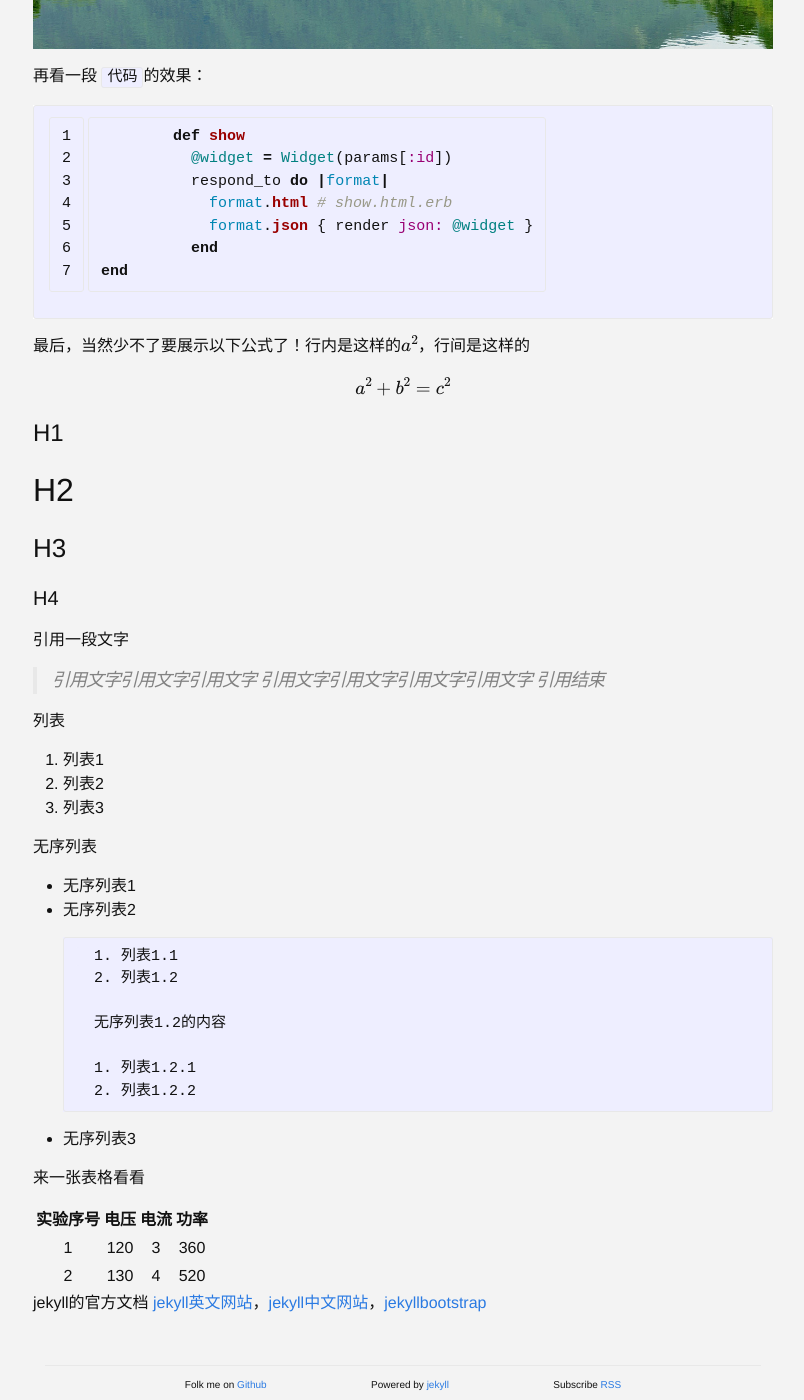
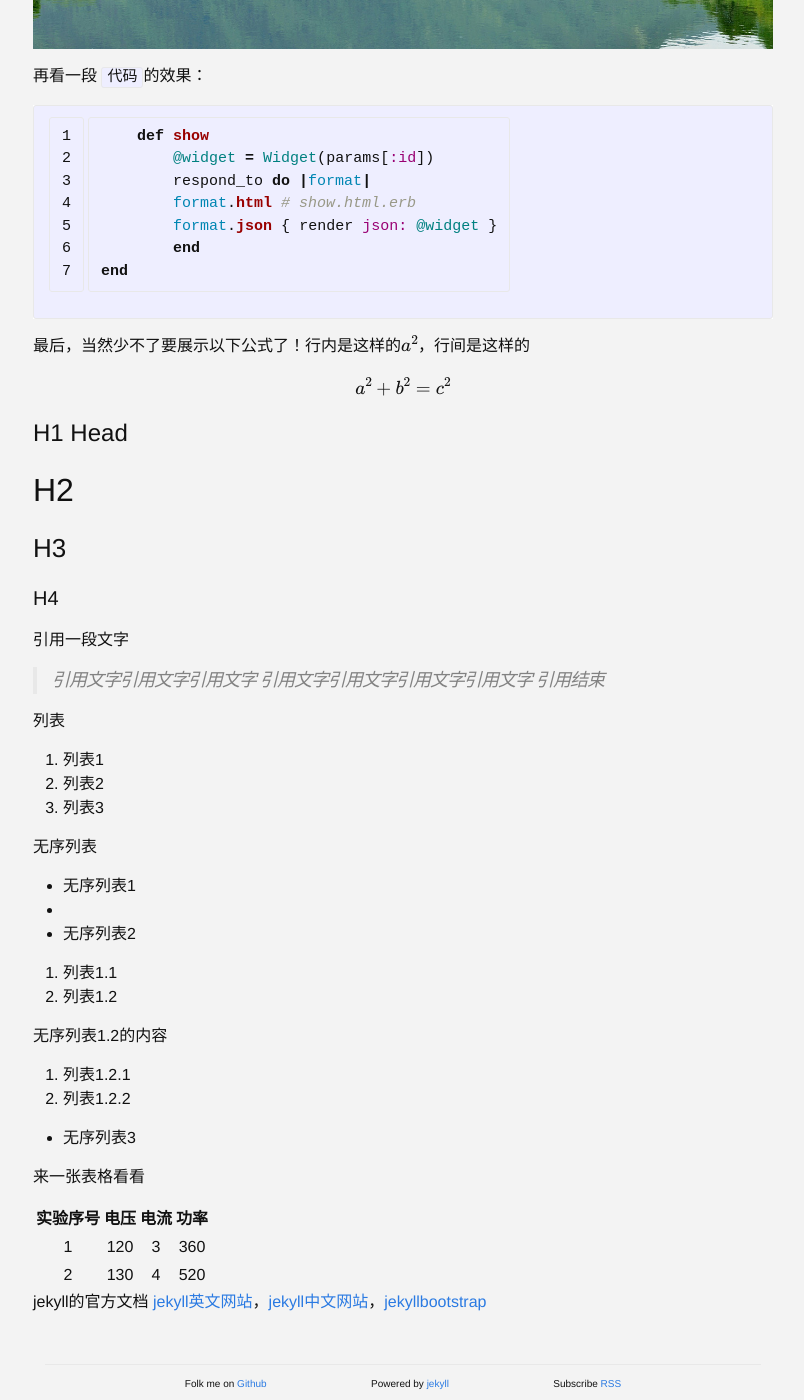
Before and after one commit to maidamai0/maidamai0.github.io, a Jekyll site: the page built from _posts/2016-03-29-测试markdown语法.md, in a window 1280 px wide and 1400 px high, scrolled down 618 px. Shown: the whole window, without its empty margins (237-1041 px from the left). Built offline with Jekyll 4.4.1, drawn with Linux system fonts in a browser that asks for light colours; formulas are drawn with MathJax 3.

```diff
--- a/_posts/2016-03-29-测试markdown语法.md
+++ b/_posts/2016-03-29-测试markdown语法.md
@@ -9,17 +9,17 @@
 
 试一试能不能下载PDF文件[ProGit(英文版)]({{site.url}}/downloads/progit.en.pdf)
 
-再看看图片呗～下面是一个美丽的桥的图片![]({{site.url}}/downloads/桥.jpg)
+再看看图片呗～下面是一个美丽的桥的图片![brige]({{site.url}}/downloads/桥.jpg)
 
 再看一段 `代码`的效果：
 
 {% highlight ruby linenos %}
-	def show
-	  @widget = Widget(params[:id])
-	  respond_to do |format|
-	    format.html # show.html.erb
-	    format.json { render json: @widget }
-	  end
+    def show
+        @widget = Widget(params[:id])
+        respond_to do |format|
+        format.html # show.html.erb
+        format.json { render json: @widget }
+        end
 end
 {% endhighlight %}
 
@@ -27,7 +27,7 @@
 
 $$a^2+b^2 = c^2$$
 
-# H1
+# H1 Head
 
 ## H2
 
@@ -35,12 +35,11 @@
 
 #### H4
 
+引用一段文字
 
-
-引用一段文字
->  引用文字引用文字引用文字
-  引用文字引用文字引用文字引用文字
-  引用结束
+> 引用文字引用文字引用文字
+> 引用文字引用文字引用文字引用文字
+> 引用结束
 
 列表
 
@@ -51,15 +50,16 @@
 无序列表
 
 + 无序列表1
++
 * 无序列表2
 
-		1. 列表1.1
-		2. 列表1.2
+1. 列表1.1
+2. 列表1.2
 
-		无序列表1.2的内容
+无序列表1.2的内容
 
-		1. 列表1.2.1
-		2. 列表1.2.2
+1. 列表1.2.1
+2. 列表1.2.2
 
 - 无序列表3
 
@@ -70,6 +70,5 @@
 |1|120|3|360|
 |2|130|4|520|
 
-
 jekyll的官方文档
 [jekyll英文网站](http://jekyllrb.com)，[jekyll中文网站](http://jekyllcn.com)，[jekyllbootstrap](http://jekyllbootstrap.com)
```
Also changed, not shown: 5 other files.
